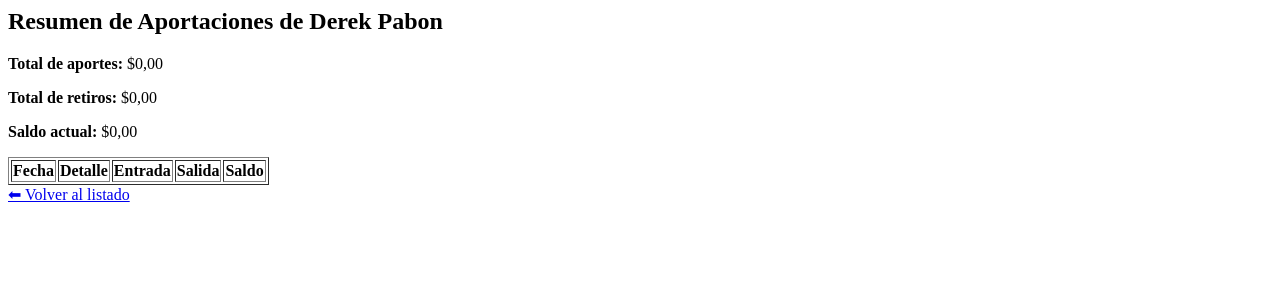
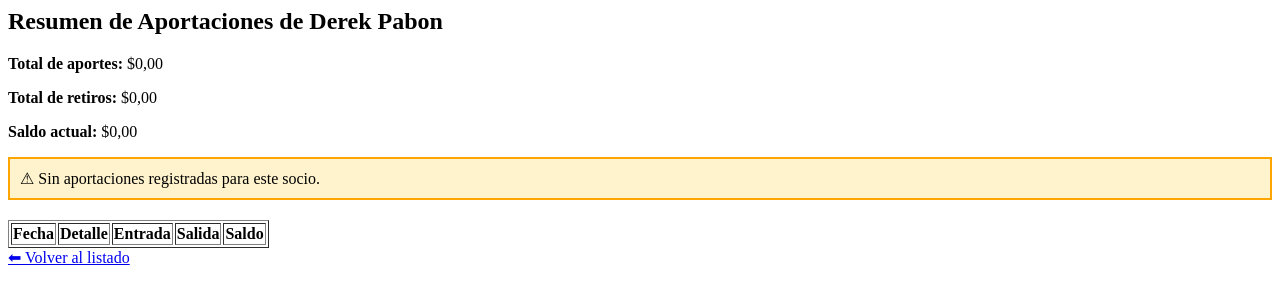
Before and after one commit to Dereck2002/cajaAhorros, a Django app: page /socio/1/aportaciones/ in a window 1280 px wide. Shown: the top 304 px of the page. Run offline with Django 5.2, Linux system fonts and the light colour scheme; data comes from the database, SQL or seed files in the repository; lists and menus that the app fills with data are empty.

Commit message:
Control de aportaciones

```diff
--- a/cajaAhorros/app_cajaAhorros/templates/ver_aportaciones_socio.html
+++ b/cajaAhorros/app_cajaAhorros/templates/ver_aportaciones_socio.html
@@ -3,6 +3,25 @@
 <p><strong>Total de aportes:</strong> ${{ total_aportes|floatformat:2 }}</p>
 <p><strong>Total de retiros:</strong> ${{ total_retiros|floatformat:2 }}</p>
 <p><strong>Saldo actual:</strong> ${{ saldo|floatformat:2 }}</p>
+
+{% if movimientos|length == 0 %}
+    <div style="border: 2px solid orange; padding: 10px; margin-bottom: 20px; background-color: #fff3cd;">
+        ⚠ Sin aportaciones registradas para este socio.
+    </div>
+{% elif meses_faltantes %}
+    <div style="border: 2px solid red; padding: 10px; margin-bottom: 20px; background-color: #ffe6e6;">
+        <strong>⚠ Meses sin aportaciones detectados:</strong>
+        <ul>
+            {% for mes in meses_faltantes %}
+                <li>{{ mes }}</li>
+            {% endfor %}
+        </ul>
+    </div>
+{% else %}
+    <div style="border: 2px solid green; padding: 10px; margin-bottom: 20px; background-color: #e6ffe6;">
+        ✅ No hay meses faltantes de aportaciones.
+    </div>
+{% endif %}
 
 <table border="1">
     <thead>
--- a/cajaAhorros/app_cajaAhorros/views.py
+++ b/cajaAhorros/app_cajaAhorros/views.py
@@ -1,17 +1,53 @@
 from django.shortcuts import render, redirect, get_object_or_404
 from django.db.models import Sum, Q
-from .models import Movimiento
-from .models import Socio
+from .models import Movimiento, Socio
 from .forms import SocioForm
-from datetime import date
+from datetime import date, datetime
+from dateutil.relativedelta import relativedelta
+from django.core.paginator import Paginator
+
+
 # Listado de Socios
 def socio_list(request):
+    filtro = request.GET.get('filtro', 'todos')
+    socios = Socio.objects.all()
+    hoy = date.today().replace(day=1)
 
-    contexto = {
-        'socio' : Socio.objects.all()
-    }
+    def meses_faltantes(socio):
+        movimientos = Movimiento.objects.filter(socio=socio, entrada__gt=0).order_by('fecha_movimiento')
+        if not movimientos.exists():
+            return True  # Deudor si no tiene aportes
 
-    return render(request, 'socio_list.html', contexto)
+        fechas_aportes = movimientos.dates('fecha_movimiento', 'month')
+        meses_aporte_set = set((d.year, d.month) for d in fechas_aportes)
+
+        inicio = movimientos.first().fecha_movimiento.replace(day=1)
+        actual = inicio
+        while actual <= hoy:
+            if (actual.year, actual.month) not in meses_aporte_set:
+                return True  # Falta al menos un mes
+            actual += relativedelta(months=1)
+        return False  # Al día
+
+    socios_filtrados = []
+    for socio in socios:
+        faltante = meses_faltantes(socio)
+        if filtro == 'al_dia' and not faltante:
+            socios_filtrados.append(socio)
+        elif filtro == 'deudores' and faltante:
+            socios_filtrados.append(socio)
+        elif filtro == 'todos':
+            socios_filtrados.append(socio)
+
+    # Paginación
+    paginator = Paginator(socios_filtrados, 10)  # 10 por página
+    page = request.GET.get('page')
+    socios_paginados = paginator.get_page(page)
+
+    return render(request, 'socio_list.html', {
+        'socios': socios_paginados,
+        'filtro': filtro
+    })
 
 # Crear socio
 def crear_socio(request):
@@ -28,11 +64,26 @@ def crear_socio(request):
 # Calcular totales por socio
 def ver_aportaciones_socio(request, socio_id):
     socio = get_object_or_404(Socio, pk=socio_id)
-    movimientos = Movimiento.objects.filter(socio=socio).order_by('-fecha_movimiento')
+    movimientos = Movimiento.objects.filter(socio=socio).order_by('fecha_movimiento')
 
     total_aportes = movimientos.filter(salida=0).aggregate(total=Sum('entrada'))['total'] or 0
     total_retiros = movimientos.filter(entrada=0).aggregate(total=Sum('salida'))['total'] or 0
     saldo = total_aportes - total_retiros
+
+    # Detectar meses faltantes
+    meses_con_aporte = movimientos.filter(entrada__gt=0).dates('fecha_movimiento', 'month')
+    meses_con_aporte_set = set((m.year, m.month) for m in meses_con_aporte)
+
+    meses_faltantes = []
+    if movimientos.exists():
+        inicio = movimientos.first().fecha_movimiento.replace(day=1)
+        fin = datetime.today().date().replace(day=1)
+        actual = inicio
+
+        while actual <= fin:
+            if (actual.year, actual.month) not in meses_con_aporte_set:
+                meses_faltantes.append(actual.strftime('%B %Y'))
+            actual += relativedelta(months=1)
 
     return render(request, 'ver_aportaciones_socio.html', {
         'socio': socio,
@@ -40,6 +91,7 @@ def ver_aportaciones_socio(request, socio_id):
         'total_aportes': total_aportes,
         'total_retiros': total_retiros,
         'saldo': saldo,
+        'meses_faltantes': meses_faltantes,
     })
 
 # Detalle del socio
```
Also changed, not shown: cajaAhorros/app_cajaAhorros/templates/socio_list.html (+29 -6 lines).
